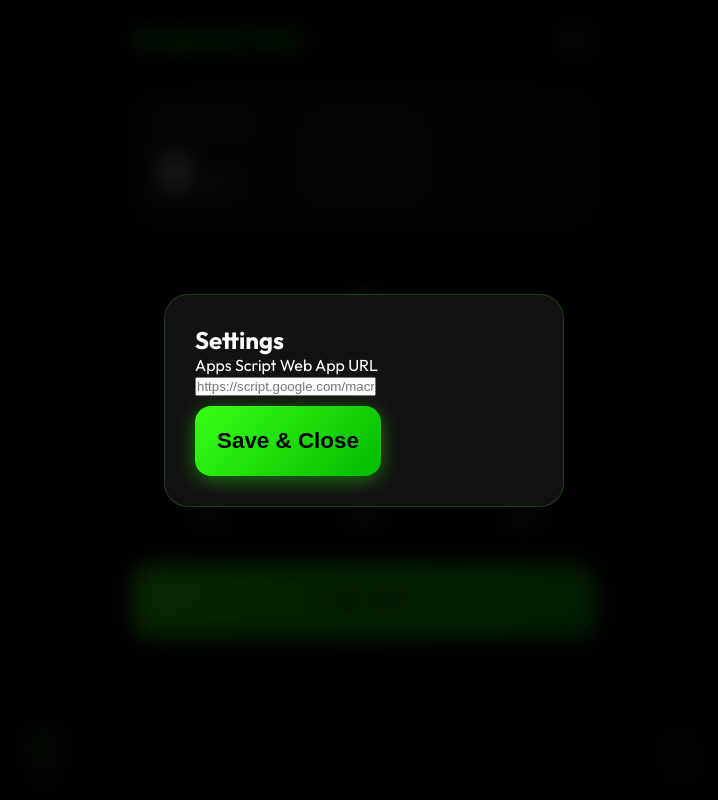
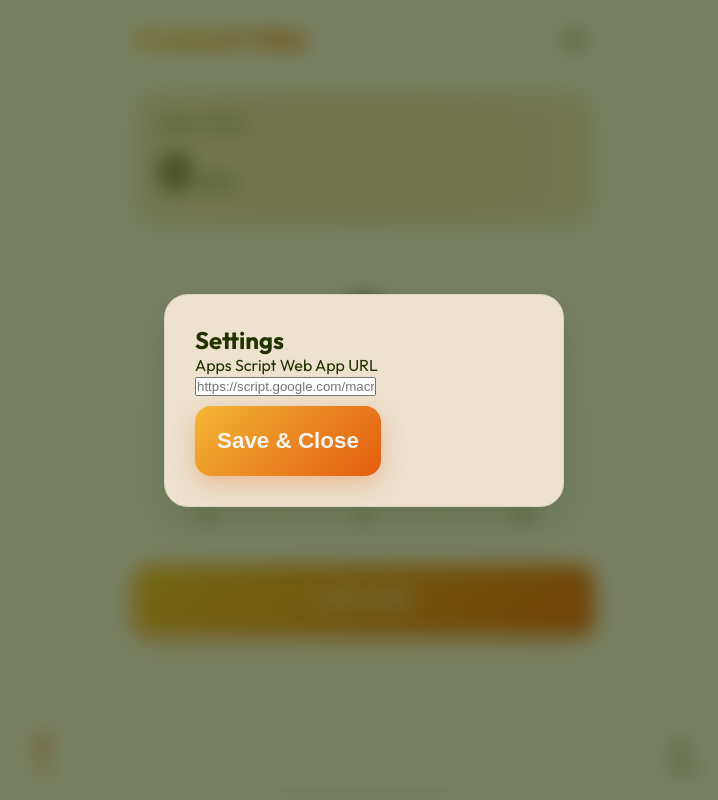
Before and after one commit to wjwei0321/PUSHUP-PROGRESS, a plain HTML site: page index.html in a window 1280 px wide. Both pictures are taken after a click on the element 850 px from the left and 40 px from the top of the page. Shown: the whole page, without its empty margins (276-994 px from the left). Drawn offline with nearby package versions, Linux system fonts and the light colour scheme.

Commit message:
Add files via upload

```diff
--- a/app.js
+++ b/app.js
@@ -158,8 +158,8 @@ function renderScoreChart(l, d) {
     if (scoreChart) scoreChart.destroy();
     scoreChart = new Chart(ctx.getContext('2d'), {
         type: 'line',
-        data: { labels: l, datasets: [{ data: d, borderColor: '#39ff14', backgroundColor: 'rgba(57, 255, 20, 0.1)', fill: true, tension: 0.4 }] },
-        options: { responsive: true, maintainAspectRatio: false, plugins: { legend: { display: false } }, scales: { y: { display: false }, x: { grid: { display: false }, ticks: { color: '#888888', font: { size: 10 } } } } }
+        data: { labels: l, datasets: [{ data: d, borderColor: '#E45C10', backgroundColor: 'rgba(228, 92, 16, 0.1)', fill: true, tension: 0.4 }] },
+        options: { responsive: true, maintainAspectRatio: false, plugins: { legend: { display: false } }, scales: { y: { display: false }, x: { grid: { display: false }, ticks: { color: '#4B5D16', font: { size: 10 } } } } }
     });
 }
 
@@ -167,11 +167,14 @@ function renderDistributionChart(l, s) {
     const ctx = document.getElementById('distributionChart');
     if (!ctx) return;
     if (distChart) distChart.destroy();
-    const colors = ['#39ff14', '#32e312', '#2bc810', '#24ad0e', '#1d920c', '#16770a'];
+
+    // Palette colors for the 6 sets
+    const colors = ['#ECE2CE', '#F2B635', '#E45C10', '#9E5B13', '#4B5D16', '#223300'];
+
     distChart = new Chart(ctx.getContext('2d'), {
         type: 'bar',
         data: { labels: l, datasets: s.map((set, i) => ({ label: `Set ${i+1}`, data: set, backgroundColor: colors[i], borderRadius: 4 })) },
-        options: { responsive: true, maintainAspectRatio: false, plugins: { legend: { display: false } }, scales: { x: { stacked: true, grid: { display: false }, ticks: { color: '#888888', font: { size: 10 } } }, y: { stacked: true, display: false } } }
+        options: { responsive: true, maintainAspectRatio: false, plugins: { legend: { display: false } }, scales: { x: { stacked: true, grid: { display: false }, ticks: { color: '#4B5D16', font: { size: 10 } } }, y: { stacked: true, display: false } } }
     });
 }
 
--- a/style.css
+++ b/style.css
@@ -1,15 +1,15 @@
 :root {
-    --bg-color: #050505;
-    --card-bg: #121212;
-    --accent-color: #39ff14; /* 能量綠 */
-    --accent-gradient: linear-gradient(135deg, #39ff14 0%, #00bc00 100%);
-    --text-primary: #ffffff;
-    --text-secondary: #888888;
-    --error: #ff4d4d;
-    --success: #39ff14;
+    --bg-color: #F6F4F1;
+    --card-bg: #ECE2CE;
+    --accent-color: #E45C10;
+    --accent-gradient: linear-gradient(135deg, #F2B635 0%, #E45C10 100%);
+    --text-primary: #223300;
+    --text-secondary: #4B5D16;
+    --error: #E45C10;
+    --success: #4B5D16;
     --font-main: 'Outfit', sans-serif;
-    --glass: rgba(57, 255, 20, 0.05);
-    --glass-border: rgba(57, 255, 20, 0.2);
+    --glass: rgba(246, 244, 241, 0.6);
+    --glass-border: rgba(34, 51, 0, 0.08);
 }
 
 * {
@@ -77,7 +77,7 @@ h1 {
     position: relative;
     overflow: hidden;
     border: 1px solid var(--glass-border);
-    box-shadow: 0 10px 30px rgba(0,0,0,0.5);
+    box-shadow: 0 10px 30px rgba(34, 51, 0, 0.05);
 }
 
 .stats-card::before {
@@ -87,7 +87,7 @@ h1 {
     left: -50%;
     width: 200%;
     height: 200%;
-    background: radial-gradient(circle, rgba(57, 255, 20, 0.08) 0%, transparent 70%);
+    background: radial-gradient(circle, rgba(228, 92, 16, 0.08) 0%, transparent 70%);
     pointer-events: none;
 }
 
@@ -96,6 +96,7 @@ h1 {
     color: var(--text-secondary);
     margin-bottom: 8px;
     display: block;
+    font-weight: 600;
 }
 
 .stat-value {
@@ -108,6 +109,7 @@ h1 {
     font-size: 1rem;
     color: var(--text-secondary);
     margin-left: 4px;
+    font-weight: 600;
 }
 
 .input-section {
@@ -137,7 +139,7 @@ h1 {
 
 .btn:active {
     transform: scale(0.95);
-    background: rgba(57, 255, 20, 0.15);
+    background: rgba(34, 51, 0, 0.05);
 }
 
 .btn.primary {
@@ -146,9 +148,9 @@ h1 {
     grid-column: span 3;
     padding: 22px;
     font-size: 1.4rem;
-    color: #000;
+    color: #F6F4F1;
     font-weight: 800;
-    box-shadow: 0 4px 20px rgba(57, 255, 20, 0.4);
+    box-shadow: 0 8px 25px rgba(228, 92, 16, 0.3);
     margin-top: 10px;
 }
 
@@ -229,7 +231,7 @@ h1 {
     bottom: 0;
     left: 0;
     width: 100%;
-    background: rgba(10, 10, 10, 0.9);
+    background: rgba(246, 244, 241, 0.95);
     backdrop-filter: blur(15px);
     display: flex;
     justify-content: space-around;
@@ -245,6 +247,7 @@ h1 {
     color: var(--text-secondary);
     font-size: 0.75rem;
     cursor: pointer;
+    font-weight: 600;
 }
 
 .nav-item.active {
@@ -258,7 +261,7 @@ h1 {
     left: 0;
     width: 100%;
     height: 100%;
-    background: rgba(0,0,0,0.85);
+    background: rgba(34, 51, 0, 0.6);
     backdrop-filter: blur(10px);
     display: none;
     align-items: center;
@@ -274,6 +277,7 @@ h1 {
     width: 100%;
     max-width: 400px;
     border: 1px solid var(--glass-border);
+    box-shadow: 0 15px 40px rgba(34, 51, 0, 0.15);
 }
 
 .toast {
@@ -281,13 +285,15 @@ h1 {
     bottom: 100px;
     left: 50%;
     transform: translateX(-50%) translateY(150px);
-    background: #1a1a1a;
-    border: 1px solid var(--accent-color);
-    color: #fff;
+    background: var(--text-primary);
+    border: none;
+    color: var(--bg-color);
     padding: 12px 24px;
     border-radius: 50px;
     z-index: 1000;
     transition: transform 0.3s ease;
+    font-weight: 600;
+    box-shadow: 0 10px 30px rgba(34, 51, 0, 0.2);
 }
 
 .toast.show {
```
